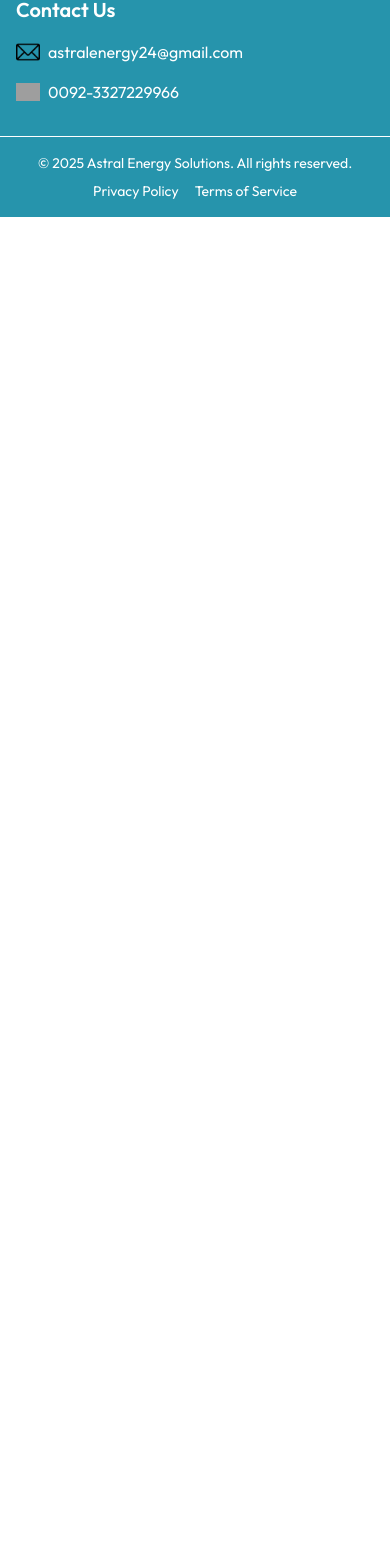
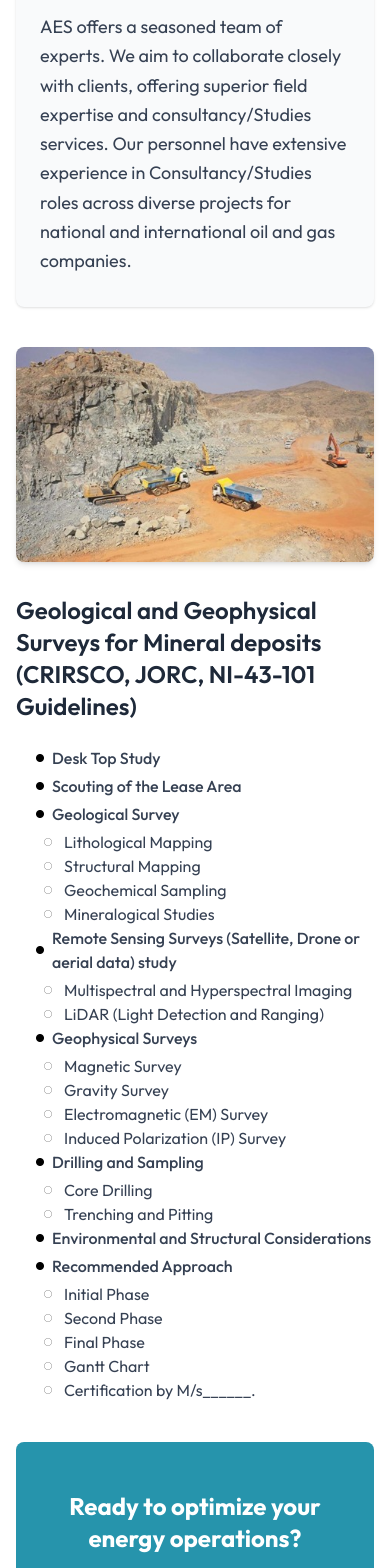
Before and after one commit to hamzayounas256/aes, a React (Vite) app: page /mineralexploration in a window 390 px wide. Shown: the part 428-1996 px from the top of the page. Before the commit the page ends 844 px from the top, so only its background shows below. Built offline with nearby package versions, Linux system fonts and the light colour scheme; grey boxes are pictures that could not be loaded.

Commit message:
make partitions of ourservices into oil and gas, mineral exploration

```diff
--- a/src/App.jsx
+++ b/src/App.jsx
@@ -3,7 +3,8 @@
 import About from "./pages/About";
 import Contact from "./pages/Contact";
 import ResearchInsight from "./pages/ResearchInsight";
-import ConsultingServices from "./pages/ConsultingServices";
+import OilAndGasConsultants from "./pages/OilAndGasConsultants";
+import MineralExplorationServices from "./pages/MineralExplorationServices";
 import Navbar from "./components/Navbar";
 import Footer from "./components/Footer";
 import OurTeam from "./pages/OurTeam";
@@ -20,7 +21,11 @@
 				<Route path="/contact" element={<Contact />} />
 				<Route path="/researchinsight" element={<ResearchInsight />} />
 				<Route path="/ourteam" element={<OurTeam />} />
-				<Route path="/consultingservices" element={<ConsultingServices />} />
+				<Route path="/oilgas" element={<OilAndGasConsultants />} />
+				<Route
+					path="/mineralexploration"
+					element={<MineralExplorationServices />}
+				/>
 			</Routes>
 			<Footer />
 		</>
--- a/src/components/Navbar.jsx
+++ b/src/components/Navbar.jsx
@@ -9,7 +9,8 @@
 	const navItems = [
 		{ name: "Home", path: "/" },
 		{ name: "About Us", path: "/about" },
-		{ name: "Our Services", path: "/consultingservices" },
+		{ name: "Mineral Exploration Services", path: "/mineralexploration" },
+		{ name: "Oil & Gas Consultants", path: "/oilgas" },
 		{ name: "Research", path: "/researchinsight" },
 		{ name: "Contact Us", path: "/contact" },
 	];
--- a/src/pages/ConsultingServices.jsx
+++ b/src/pages/MineralExplorationServices.jsx
@@ -1,15 +1,15 @@
 import React from "react";
 import consultingImage from "../assets/consultingservices.jpg";
-import seismicData from "../assets/seismic_data.jpg";
-import drillingAdvisory from "../assets/drilling_advisory.jpg";
-import geologicalReservoir from "../assets/geological_reservoir.png";
+// import seismicData from "../assets/seismic_data.jpg";
+// import drillingAdvisory from "../assets/drilling_advisory.jpg";
+// import geologicalReservoir from "../assets/geological_reservoir.png";
 import consult from "../assets/consult.jpg";
 import fillCircle from "../assets/fillCircle.png";
 import emptyCircle from "../assets/emptyCircle.png";
 import { Link } from "react-router";
 
-export default function ConsultingServices() {
-	document.title = "AES | Consulting Services";
+export default function MineralExplorationServices() {
+	document.title = "AES | Mineral Exploration Services";
 
 	return (
 		<div className="pt-20 px-4 md:px-8 lg:px-16 max-w-7xl mx-auto">
@@ -26,10 +26,10 @@
 				</div>
 				<div className="relative z-10 max-w-4xl mx-auto text-center">
 					<h1 className="text-3xl md:text-4xl lg:text-5xl font-bold text-white mb-6">
-						Services
+						Mineral Exploration Services
 					</h1>
 					<p className="text-lg md:text-xl text-white mb-8">
-						Expert solutions tailored to the Oil, Gas and Mineral
+						Expert solutions tailored to the Minerals
 						{/* , and mineral industries */}
 					</p>
 					<div className="h-1 w-32 bg-[#2694AC] mx-auto"></div>
@@ -49,49 +49,10 @@
 				</div>
 			</section>
 
-			{/* Seismic Data Consulting */}
-			<section className="mb-10">
-				<div className="flex flex-col lg:flex-row gap-8">
-					<div className="lg:w-2/4 pl-4">
-						<h2 className="text-2xl md:text-3xl font-semibold text-gray-800 mb-6">
-							Consultancy Services
-						</h2>
-						<div className="space-y-6">
-							<div>
-								<h3 className="text-xl font-medium text-[#2694AC] mb-3">
-									Consultancy Services Include:
-								</h3>
-								<ul className="text-gray-700 space-y-2 pl-5">
-									<li className="flex gap-2 items-center">
-										<img className="w-2 h-2" src={fillCircle} /> 2D/3D Seismic
-										Data Acquisition QC
-									</li>
-									<li className="flex gap-2 items-center">
-										<img className="w-2 h-2" src={fillCircle} /> 2D/3D Seismic
-										Data Processing QC
-									</li>
-									<li className="flex gap-2 items-center">
-										<img className="w-2 h-2" src={fillCircle} />
-										Gravity/Magnetic QC
-									</li>
-								</ul>
-							</div>
-						</div>
-					</div>
-					<div className="lg:w-3/4">
-						<img
-							src={seismicData}
-							alt="Seismic Data Consulting"
-							className="w-full h-auto rounded-lg shadow-md"
-						/>
-					</div>
-				</div>
-			</section>
-
 			{/* Mineral Exploration Services*/}
 			<section className="mb-10">
 				<div className="flex flex-col lg:flex-row gap-8">
-					<div className="lg:w-3/4">
+					<div className="lg:w-3/5">
 						<img
 							src={consult}
 							alt="Geological and Studies Services"
@@ -100,41 +61,114 @@
 					</div>
 					<div className="lg:w-2/4">
 						<h2 className="text-2xl md:text-3xl font-semibold text-gray-800 mb-6">
-							Mineral Exploration Services
+							Geological and Geophysical Surveys for Mineral deposits (CRIRSCO,
+							JORC, NI-43-101 Guidelines)
 						</h2>
 						<div className="text-gray-700 space-y-4">
-							<h3 className="text-xl font-medium text-[#2694AC] mb-2">
+							{/* <h3 className="text-xl font-medium text-[#2694AC] mb-2">
 								Mineral Services Include (CRIRSCO Code):
-							</h3>
+							</h3> */}
 
 							<div className="pl-5">
 								<p className="font-medium mb-1 flex gap-2 items-center">
-									<img className="w-2 h-2" src={fillCircle} /> Field Geology
+									<img className="w-2 h-2" src={fillCircle} /> Desk Top Study
 								</p>
 								<p className="font-medium mb-1 flex gap-2 items-center">
 									<img className="w-2 h-2" src={fillCircle} />
-									Scoping Study
+									Scouting of the Lease Area
 								</p>
 
 								<p className="font-medium mb-1 flex gap-2 items-center">
 									<img className="w-2 h-2" src={fillCircle} />
-									Geophysical Study (Magnetic, IP, Resistivity)
+									Geological Survey
+								</p>
+								<p className="flex gap-3 items-center">
+									<img className="ms-2 w-2 h-2" src={emptyCircle} />{" "}
+									Lithological Mapping
+								</p>
+								<p className="flex gap-3 items-center">
+									<img className="ms-2 w-2 h-2" src={emptyCircle} /> Structural
+									Mapping
+								</p>
+								<p className="flex gap-3 items-center">
+									<img className="ms-2 w-2 h-2" src={emptyCircle} /> Geochemical
+									Sampling
+								</p>
+								<p className="flex gap-3 items-center">
+									<img className="ms-2 w-2 h-2" src={emptyCircle} />
+									Mineralogical Studies
 								</p>
 								<p className="font-medium mb-1 flex gap-2 items-center">
 									<img className="w-2 h-2" src={fillCircle} />
-									Core Cutting
+									Remote Sensing Surveys (Satellite, Drone or aerial data) study
+								</p>
+								<p className="flex gap-3 items-center">
+									<img className="ms-2 w-2 h-2" src={emptyCircle} />{" "}
+									Multispectral and Hyperspectral Imaging
+								</p>
+								<p className="flex gap-3 items-center">
+									<img className="ms-2 w-2 h-2" src={emptyCircle} /> LiDAR
+									(Light Detection and Ranging)
 								</p>
 								<p className="font-medium mb-1 flex gap-2 items-center">
 									<img className="w-2 h-2" src={fillCircle} />
-									Pre-Feasibility Study
+									Geophysical Surveys
+								</p>
+								<p className="flex gap-3 items-center">
+									<img className="ms-2 w-2 h-2" src={emptyCircle} />
+									Magnetic Survey
+								</p>
+								<p className="flex gap-3 items-center">
+									<img className="ms-2 w-2 h-2" src={emptyCircle} /> Gravity
+									Survey
+								</p>
+								<p className="flex gap-3 items-center">
+									<img className="ms-2 w-2 h-2" src={emptyCircle} />
+									Electromagnetic (EM) Survey
+								</p>
+								<p className="flex gap-3 items-center">
+									<img className="ms-2 w-2 h-2" src={emptyCircle} /> Induced
+									Polarization (IP) Survey
 								</p>
 								<p className="font-medium mb-1 flex gap-2 items-center">
 									<img className="w-2 h-2" src={fillCircle} />
-									Reserve Estimation and Certification
+									Drilling and Sampling
+								</p>
+								<p className="flex gap-3 items-center">
+									<img className="ms-2 w-2 h-2" src={emptyCircle} />
+									Core Drilling
+								</p>
+								<p className="flex gap-3 items-center">
+									<img className="ms-2 w-2 h-2" src={emptyCircle} />
+									Trenching and Pitting
 								</p>
 								<p className="font-medium mb-1 flex gap-2 items-center">
 									<img className="w-2 h-2" src={fillCircle} />
-									Bankable documents
+									Environmental and Structural Considerations
+								</p>
+								<p className="font-medium mb-1 flex gap-2 items-center">
+									<img className="w-2 h-2" src={fillCircle} />
+									Recommended Approach
+								</p>
+								<p className="flex gap-3 items-center">
+									<img className="ms-2 w-2 h-2" src={emptyCircle} />
+									Initial Phase
+								</p>
+								<p className="flex gap-3 items-center">
+									<img className="ms-2 w-2 h-2" src={emptyCircle} />
+									Second Phase
+								</p>
+								<p className="flex gap-3 items-center">
+									<img className="ms-2 w-2 h-2" src={emptyCircle} />
+									Final Phase
+								</p>
+								<p className="flex gap-3 items-center">
+									<img className="ms-2 w-2 h-2" src={emptyCircle} />
+									Gantt Chart
+								</p>
+								<p className="flex gap-3 items-center">
+									<img className="ms-2 w-2 h-2" src={emptyCircle} />
+									Certification by M/s______.
 								</p>
 							</div>
 						</div>
@@ -142,16 +176,16 @@
 				</div>
 			</section>
 
-			<section className="py-10 mb-16">
+			{/* <section className="py-10 mb-16">
 				<div className="flex flex-col lg:flex-row gap-8">
 					<div className="lg:w-2/4">
-						{/* <h2 className="text-2xl md:text-3xl font-semibold text-gray-800 mb-6">
+						<h2 className="text-2xl md:text-3xl font-semibold text-gray-800 mb-6">
 							Geological Studies Services
-						</h2> */}
+						</h2>
 						<div className="text-gray-700 space-y-4">
-							{/* <h3 className="text-xl font-medium text-[#2694AC] mb-2">
+							<h3 className="text-xl font-medium text-[#2694AC] mb-2">
 								Studies Services Include:
-							</h3> */}
+							</h3>
 
 							<div className="mt-5 pl-5">
 								<p className="font-medium mb-1 flex gap-3 items-center">
@@ -250,42 +284,7 @@
 						/>
 					</div>
 				</div>
-			</section>
-
-			{/* Drilling Advisory */}
-			<section className="py-6 mb-10">
-				<div className="flex flex-col lg:flex-row gap-4">
-					<div className="lg:w-3/4">
-						<img
-							src={drillingAdvisory}
-							alt="Drilling Services"
-							className="w-full h-auto rounded-lg shadow-md"
-						/>
-					</div>
-					<div className="lg:w-2/4 lg:pl-20 pl-4">
-						<h2 className="text-2xl md:text-3xl font-semibold text-gray-800 mb-3">
-							Drilling Services
-						</h2>
-						<div>
-							<h3 className="text-xl font-medium text-[#2694AC] mb-2">
-								Drilling Services Include:
-							</h3>
-							<ul className="text-gray-700 space-y-1 pl-2">
-								<li className="flex gap-2 items-center">
-									<img className="w-2 h-2" src={fillCircle} /> Wells Site
-									Geologist
-								</li>
-								<li className="flex gap-2 items-center">
-									<img className="w-2 h-2" src={fillCircle} /> Company Man
-								</li>
-								<li className="flex gap-2 items-center">
-									<img className="w-2 h-2" src={fillCircle} /> Mud Engineer
-								</li>
-							</ul>
-						</div>
-					</div>
-				</div>
-			</section>
+			</section> */}
 
 			{/* CTA Section */}
 			<section className="py-12 bg-[#2694AC] text-white rounded-lg mb-12 px-6 md:px-10">
--- /dev/null
+++ b/src/pages/OilAndGasConsultants.jsx
@@ -0,0 +1,154 @@
+import React from "react";
+import consultingImage from "../assets/consultingservices.jpg";
+import seismicData from "../assets/seismic_data.jpg";
+import drillingAdvisory from "../assets/drilling_advisory.jpg";
+// import geologicalReservoir from "../assets/geological_reservoir.png";
+// import consult from "../assets/consult.jpg";
+import fillCircle from "../assets/fillCircle.png";
+// import emptyCircle from "../assets/emptyCircle.png";
+import { Link } from "react-router";
+
+export default function OilAndGasConsultants() {
+	document.title = "AES | Oil And Gas Consultants";
+
+	return (
+		<div className="pt-20 px-4 md:px-8 lg:px-16 max-w-7xl mx-auto">
+			{/* Page Header */}
+			<section className="py-16 md:py-48 relative">
+				<div className="absolute inset-0 w-full h-full">
+					<img
+						src={consultingImage}
+						alt="About Astral Energy Services"
+						className="w-full h-full object-cover"
+					/>
+					{/* Add an overlay to ensure text is readable */}
+					<div className="absolute inset-0 bg-black opacity-40"></div>
+				</div>
+				<div className="relative z-10 max-w-4xl mx-auto text-center">
+					<h1 className="text-3xl md:text-4xl lg:text-5xl font-bold text-white mb-6">
+						Oil & Gas Consultants
+					</h1>
+					<p className="text-lg md:text-xl text-white mb-8">
+						Expert solutions tailored to the Oil & Gas
+						{/* , and mineral industries */}
+					</p>
+					<div className="h-1 w-32 bg-[#2694AC] mx-auto"></div>
+				</div>
+			</section>
+
+			{/* Services Overview */}
+			<section className="py-10">
+				<div className="bg-gray-50 rounded-lg shadow-sm px-6 md:px-10 py-8">
+					<p className="text-gray-700 leading-relaxed text-lg">
+						AES offers a seasoned team of experts. We aim to collaborate closely
+						with clients, offering superior field expertise and
+						consultancy/Studies services. Our personnel have extensive
+						experience in Consultancy/Studies roles across diverse projects for
+						national and international oil and gas companies.
+					</p>
+				</div>
+			</section>
+
+			{/* Seismic Data Consulting */}
+			<section className="mb-10">
+				<div className="flex flex-col lg:flex-row gap-8">
+					<div className="lg:w-2/4 pl-4">
+						<h2 className="text-2xl md:text-3xl font-semibold text-gray-800 mb-6">
+							Consultancy Services
+						</h2>
+						<div className="space-y-6">
+							<div>
+								<h3 className="text-xl font-medium text-[#2694AC] mb-3">
+									Consultancy Services Include:
+								</h3>
+								<ul className="text-gray-700 space-y-2 pl-5">
+									<li className="flex gap-2 items-center">
+										<img className="w-2 h-2" src={fillCircle} /> 2D/3D Seismic
+										Data Acquisition QC
+									</li>
+									<li className="flex gap-2 items-center">
+										<img className="w-2 h-2" src={fillCircle} /> 2D/3D Seismic
+										Data Processing QC
+									</li>
+									<li className="flex gap-2 items-center">
+										<img className="w-2 h-2" src={fillCircle} />
+										Gravity/Magnetic QC
+									</li>
+								</ul>
+							</div>
+						</div>
+					</div>
+					<div className="lg:w-3/4">
+						<img
+							src={seismicData}
+							alt="Seismic Data Consulting"
+							className="w-full h-auto rounded-lg shadow-md"
+						/>
+					</div>
+				</div>
+			</section>
+
+			{/* Drilling Advisory */}
+			<section className="py-6 mb-10">
+				<div className="flex flex-col lg:flex-row gap-4">
+					<div className="lg:w-3/4">
+						<img
+							src={drillingAdvisory}
+							alt="Drilling Services"
+							className="w-full h-auto rounded-lg shadow-md"
+						/>
+					</div>
+					<div className="lg:w-2/4 lg:pl-20 pl-4">
+						<h2 className="text-2xl md:text-3xl font-semibold text-gray-800 mb-3">
+							Drilling Services
+						</h2>
+						<div>
+							<h3 className="text-xl font-medium text-[#2694AC] mb-2">
+								Drilling Services Include:
+							</h3>
+							<ul className="text-gray-700 space-y-1 pl-2">
+								<li className="flex gap-2 items-center">
+									<img className="w-2 h-2" src={fillCircle} /> Wells Site
+									Geologist
+								</li>
+								<li className="flex gap-2 items-center">
+									<img className="w-2 h-2" src={fillCircle} /> Company Man
+								</li>
+								<li className="flex gap-2 items-center">
+									<img className="w-2 h-2" src={fillCircle} /> Mud Engineer
+								</li>
+							</ul>
+						</div>
+					</div>
+				</div>
+			</section>
+
+			{/* CTA Section */}
+			<section className="py-12 bg-[#2694AC] text-white rounded-lg mb-12 px-6 md:px-10">
+				<div className="text-center">
+					<h2 className="text-2xl md:text-3xl font-bold mb-4">
+						Ready to optimize your energy operations?
+					</h2>
+					<p className="mb-6 text-white max-w-3xl mx-auto">
+						Contact our team to discuss how our services can address your
+						specific challenges and help you achieve your business objectives.
+					</p>
+					<div className="flex flex-col sm:flex-row justify-center gap-4">
+						<Link
+							to="/contact"
+							className="inline-block px-6 py-3 bg-white text-[#2694AC] font-medium rounded-md hover:bg-gray-100 transition-colors"
+						>
+							Request a Consultation
+						</Link>
+						<Link
+							to="/researchinsight"
+							className="inline-block px-6 py-3 bg-transparent border border-white text-white font-medium rounded-md hover:bg-[#2694AC] transition-colors"
+						>
+							View All Case Studies
+						</Link>
+					</div>
+				</div>
+			</section>
+		</div>
+	);
+}
```
Also changed, not shown: src/pages/Home.jsx (+21 -28 lines).
